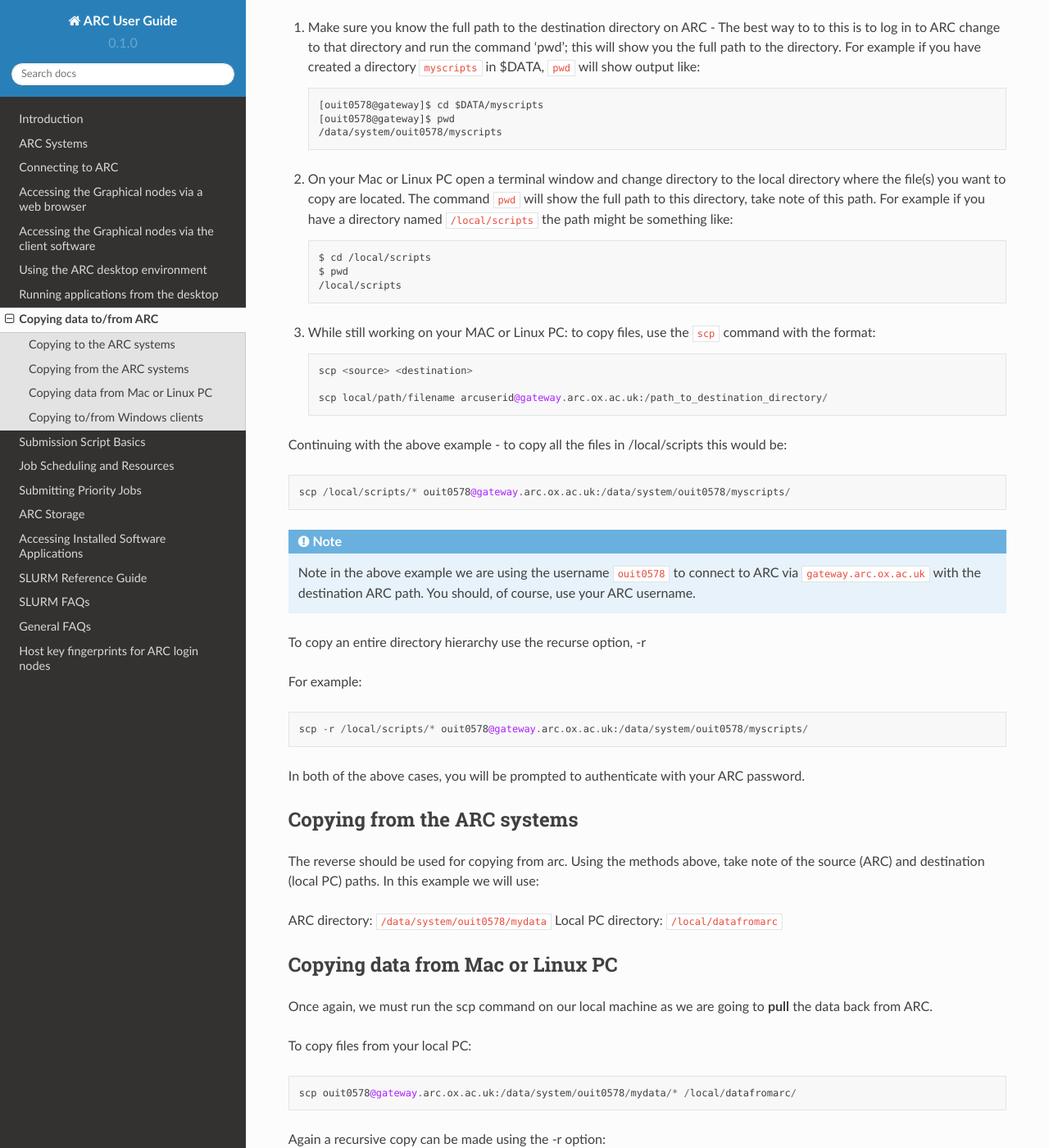
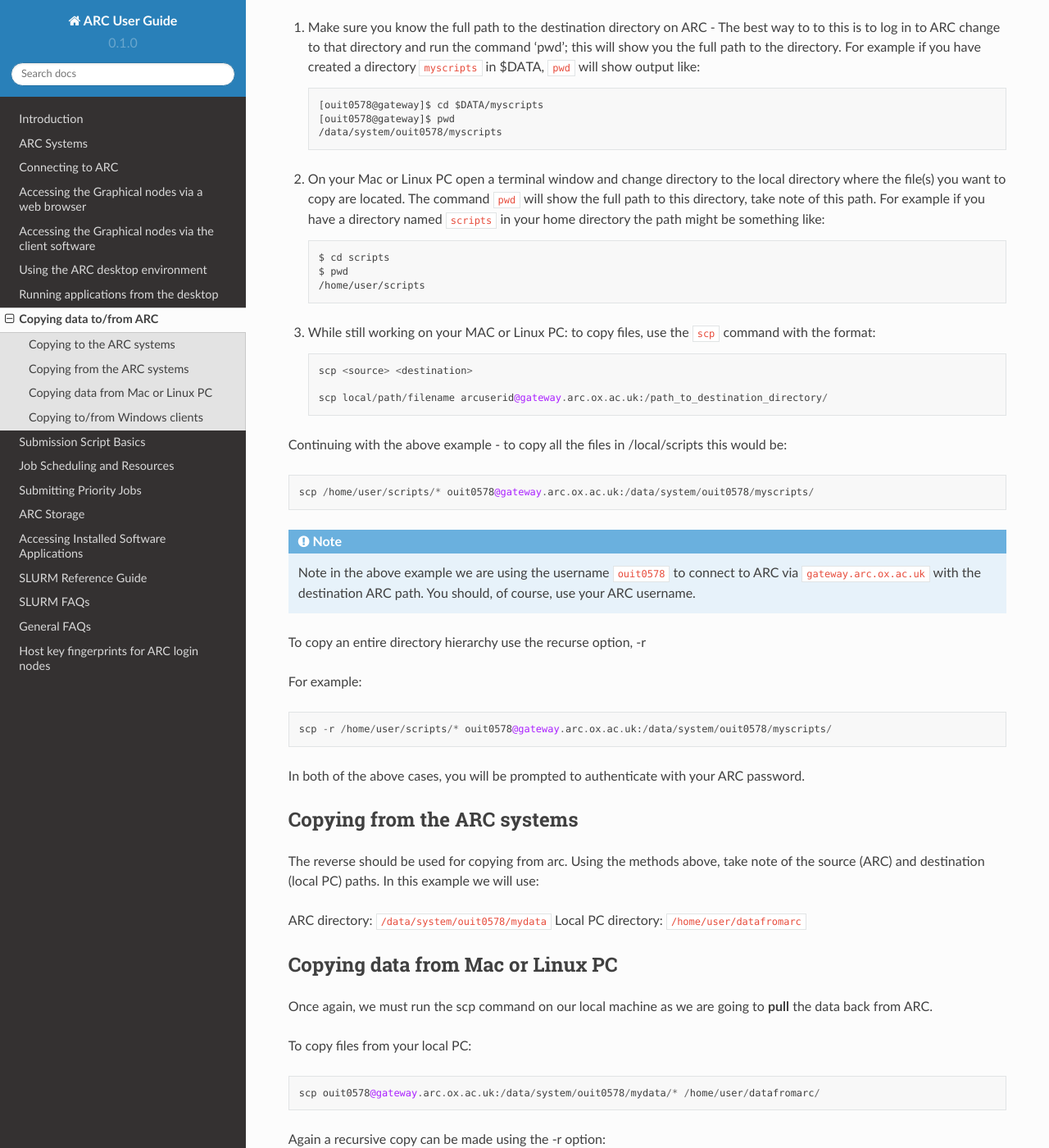
Before and after one commit to tina-friedrich/arc-user-guide, a Sphinx documentation site: the page built from docs/source/arc-copying-data.rst, in a window 1280 px wide and 1400 px high, scrolled down 392 px. Shown: the whole window at 82% size. Built offline with Sphinx 7.4.7 and the Read the Docs theme 2.0.0, drawn with Linux system fonts in a browser that asks for light colours.

Commit message:
Update arc-copying-data.rst

```diff
--- a/docs/source/arc-copying-data.rst
+++ b/docs/source/arc-copying-data.rst
@@ -16,11 +16,11 @@ Copying to the ARC systems
     [ouit0578@gateway]$ pwd
     /data/system/ouit0578/myscripts
 
-2) On your Mac or Linux PC open a terminal window and change directory to the local directory where the file(s) you want to copy are located. The command ``pwd`` will show the full path to this directory, take note of this path. For example if you have a directory named ``/local/scripts`` the path might be something like::
+2) On your Mac or Linux PC open a terminal window and change directory to the local directory where the file(s) you want to copy are located. The command ``pwd`` will show the full path to this directory, take note of this path. For example if you have a directory named ``scripts`` in your home directory the path might be something like::
 
-    $ cd /local/scripts
+    $ cd scripts
     $ pwd
-    /local/scripts
+    /home/user/scripts
 
 3) While still working on your MAC or Linux PC: to copy files, use the ``scp`` command with the format::
 
@@ -30,7 +30,7 @@ Copying to the ARC systems
 
 Continuing with the above example - to copy all the files in /local/scripts this would be::
 
-    scp /local/scripts/* ouit0578@gateway.arc.ox.ac.uk:/data/system/ouit0578/myscripts/
+    scp /home/user/scripts/* ouit0578@gateway.arc.ox.ac.uk:/data/system/ouit0578/myscripts/
 
 .. note::
    Note in the above example we are using the username ``ouit0578`` to connect to ARC via ``gateway.arc.ox.ac.uk`` with the destination ARC path. You should, of course, use your ARC username.
@@ -40,7 +40,7 @@ To copy an entire directory hierarchy use the recurse option, -r
 
 For example::
 
-    scp -r /local/scripts/* ouit0578@gateway.arc.ox.ac.uk:/data/system/ouit0578/myscripts/
+    scp -r /home/user/scripts/* ouit0578@gateway.arc.ox.ac.uk:/data/system/ouit0578/myscripts/
 
 In both of the above cases, you will be prompted to authenticate with your ARC password.
 
@@ -50,7 +50,7 @@ Copying from the ARC systems
 The reverse should be used for copying from arc. Using the methods above, take note of the source (ARC) and destination (local PC) paths. In this example we will use:
 
 ARC directory:  ``/data/system/ouit0578/mydata``
-Local PC directory: ``/local/datafromarc``
+Local PC directory: ``/home/user/datafromarc``
 
 Copying data from Mac or Linux PC
 ^^^^^^^^^^^^^^^^^^^^^^^^^^^^^^^^^
@@ -59,11 +59,11 @@ Once again, we must run the scp command on our local machine as we are going to
 
 To copy files from your local PC::
 
-    scp ouit0578@gateway.arc.ox.ac.uk:/data/system/ouit0578/mydata/* /local/datafromarc/
+    scp ouit0578@gateway.arc.ox.ac.uk:/data/system/ouit0578/mydata/* /home/user/datafromarc/
 
 Again a recursive copy can be made using the -r option::
 
-    scp -r ouit0578@gateway.arc.ox.ac.uk:/data/system/ouit0578/mydata/* /local/datafromarc/
+    scp -r ouit0578@gateway.arc.ox.ac.uk:/data/system/ouit0578/mydata/* /home/user/datafromarc/
 
 In both the above cases, you will be prompted to authenticate with your ARC password.
 
```
